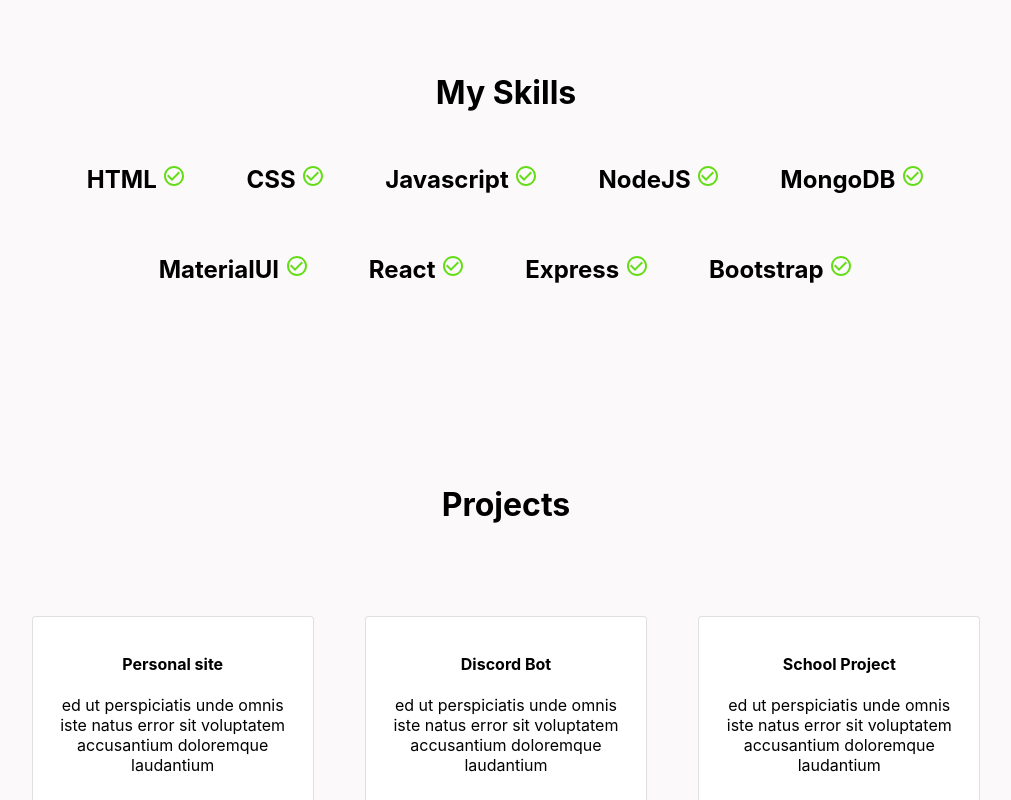
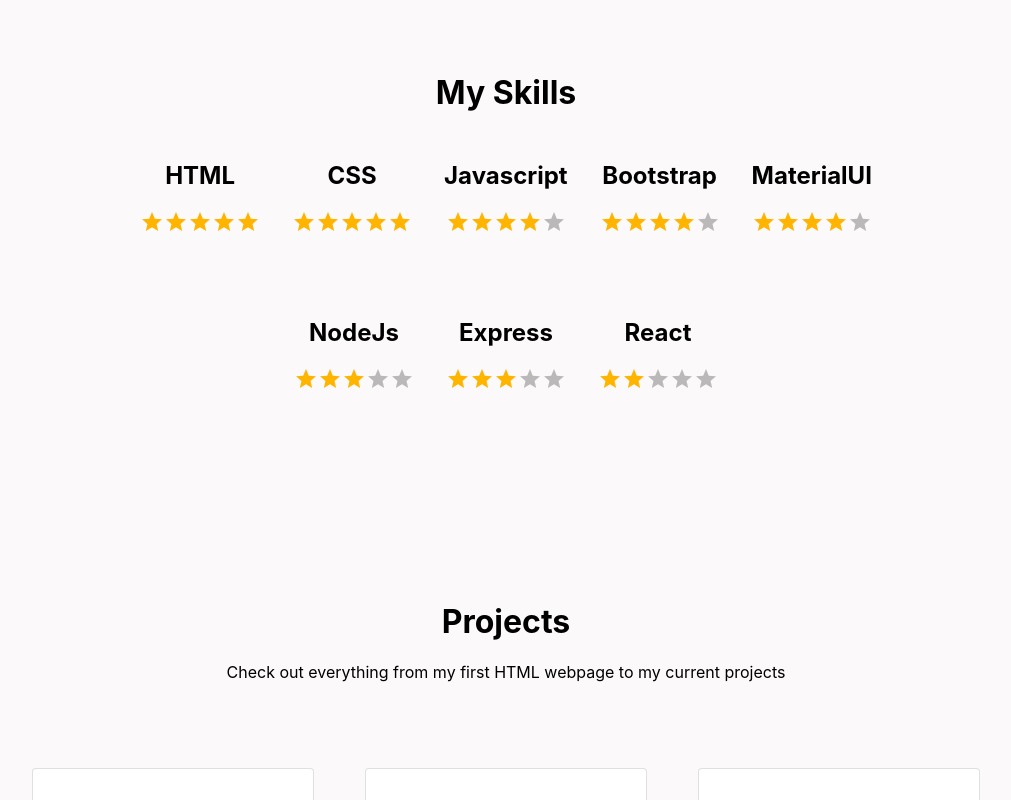
Before and after one commit to TimJSnyder/PersonalSite, a Next.js app: page / in a window 1280 px wide. Shown: the part 760-1560 px from the top of the page, without its empty margins (134-1145 px from the left). Built offline with nearby package versions, Linux system fonts and the light colour scheme.

Commit message:
Added email box on the footer and changed the icons for the skills section

```diff
--- a/Components/Footer.js
+++ b/Components/Footer.js
@@ -1,11 +1,10 @@
 import React from 'react';
 import AppBar from '@material-ui/core/AppBar';
+import GitHubIcon from '@material-ui/icons/GitHub';
+import InstagramIcon from '@material-ui/icons/Instagram';
 import IconButton from '@material-ui/core/IconButton';
-import GitHubIcon from '@material-ui/icons/GitHub';
-import MailOutlineIcon from '@material-ui/icons/MailOutline';
-import InstagramIcon from '@material-ui/icons/Instagram';
 import { useTheme } from '@material-ui/core/styles';
-import CodeIcon from '@material-ui/icons/Code';
+import Mail from './Mail';
 
 export default function Footer() {
   const theme = useTheme();
@@ -13,18 +12,16 @@
 
   return (
     <AppBar position="static">
-      <div className="footer">
-        <IconButton href="">
+      <div className="textCenter">
+        <IconButton href="https://github.com/TimJSnyder" target="_blank">
           <GitHubIcon style={iconStyle} />
         </IconButton>
 
-        <IconButton href="">
+        <IconButton href="" target="_blank">
           <InstagramIcon style={iconStyle} />
         </IconButton>
 
-        <IconButton href="">
-          <MailOutlineIcon style={iconStyle} />
-        </IconButton>
+        <Mail />
       </div>
     </AppBar>
   );
--- /dev/null
+++ b/Components/Mail.js
@@ -0,0 +1,71 @@
+import {
+  TextField,
+  Dialog,
+  DialogActions,
+  DialogContent,
+  DialogTitle,
+  IconButton,
+  Button,
+  useTheme,
+} from '@material-ui/core';
+import MailOutlineIcon from '@material-ui/icons/MailOutline';
+import React from 'react';
+
+export default function Mail() {
+  const theme = useTheme();
+  const iconStyle = { color: theme.palette.secondary.contrastText };
+  const [open, setOpen] = React.useState(false);
+  const handleClickOpen = () => {
+    setOpen(true);
+  };
+
+  const handleClose = () => {
+    setOpen(false);
+  };
+
+  return (
+    <>
+      <IconButton onClick={handleClickOpen}>
+        <MailOutlineIcon style={iconStyle} />
+      </IconButton>
+      <Dialog open={open} onClose={handleClose} className="textCenter">
+        <DialogTitle>Send me an Email</DialogTitle>
+        <DialogContent>
+          <TextField
+            autoFocus
+            margin="dense"
+            label="Your Name"
+          />
+          <TextField
+            autoFocus
+            margin="dense"
+            label="Your Email"
+            fullWidth
+          />
+          <TextField
+            autoFocus
+            margin="dense"
+            label="Subject"
+            fullWidth
+          />
+          <TextField
+            autoFocus
+            margin="dense"
+            label="Message"
+            multiline
+            rows={4}
+            fullWidth
+          />
+        </DialogContent>
+        <DialogActions>
+          <Button onClick={handleClose} color="primary">
+            Cancel
+          </Button>
+          <Button onClick={handleClose} color="primary">
+            Send
+          </Button>
+        </DialogActions>
+      </Dialog>
+    </>
+  );
+}
--- a/Components/Skills.js
+++ b/Components/Skills.js
@@ -1,57 +1,44 @@
 import React from 'react';
-import CheckCircleOutlineIcon from '@material-ui/icons/CheckCircleOutline';
+import Rating from '@material-ui/lab/Rating';
+import Box from '@material-ui/core/Box';
 
 function Skills() {
-  const circleColor = { color: '#64dd17' };
   return (
     <div className="skillsContainer">
       <h1 className="textCenter">My Skills</h1>
-      <div className="skills flexWrap">
-        <h2 className="skillsH2">
-          HTML
-          {' '}
-          <CheckCircleOutlineIcon style={circleColor} />
-        </h2>
-        <h2 className="skillsH2">
-          CSS
-          {' '}
-          <CheckCircleOutlineIcon style={circleColor} />
-        </h2>
-        <h2 className="skillsH2">
-          Javascript
-          {' '}
-          <CheckCircleOutlineIcon style={circleColor} />
-        </h2>
-        <h2 className="skillsH2">
-          NodeJS
-          {' '}
-          <CheckCircleOutlineIcon style={circleColor} />
-        </h2>
-        <h2 className="skillsH2">
-          MongoDB
-          {' '}
-          <CheckCircleOutlineIcon style={circleColor} />
-        </h2>
-        <h2 className="skillsH2">
-          MaterialUI
-          {' '}
-          <CheckCircleOutlineIcon style={circleColor} />
-        </h2>
-        <h2 className="skillsH2">
-          React
-          {' '}
-          <CheckCircleOutlineIcon style={circleColor} />
-        </h2>
-        <h2 className="skillsH2">
-          Express
-          {' '}
-          <CheckCircleOutlineIcon style={circleColor} />
-        </h2>
-        <h2 className="skillsH2">
-          Bootstrap
-          {' '}
-          <CheckCircleOutlineIcon style={circleColor} />
-        </h2>
+      <div className="skills flexWrap textCenter">
+        <Box component="fieldset" mb={3} borderColor="transparent">
+          <h2>HTML</h2>
+          <Rating value={5} readOnly />
+        </Box>
+        <Box component="fieldset" mb={5} borderColor="transparent">
+          <h2>CSS</h2>
+          <Rating value={5} readOnly />
+        </Box>
+        <Box component="fieldset" mb={3} borderColor="transparent">
+          <h2>Javascript</h2>
+          <Rating value={4} readOnly />
+        </Box>
+        <Box component="fieldset" mb={3} borderColor="transparent">
+          <h2>Bootstrap</h2>
+          <Rating value={4} readOnly />
+        </Box>
+        <Box component="fieldset" mb={3} borderColor="transparent">
+          <h2>MaterialUI</h2>
+          <Rating value={4} readOnly />
+        </Box>
+        <Box component="fieldset" mb={3} borderColor="transparent">
+          <h2>NodeJs</h2>
+          <Rating value={3} readOnly />
+        </Box>
+        <Box component="fieldset" mb={3} borderColor="transparent">
+          <h2>Express</h2>
+          <Rating value={3} readOnly />
+        </Box>
+        <Box component="fieldset" mb={3} borderColor="transparent">
+          <h2>React</h2>
+          <Rating value={2} readOnly />
+        </Box>
       </div>
     </div>
   );
--- a/Components/projects/Projects.js
+++ b/Components/projects/Projects.js
@@ -6,6 +6,7 @@
   return (
     <>
       <h1 className="textCenter">Projects</h1>
+      <p className="textCenter">Check out everything from my first HTML webpage to my current projects</p>
       <div className="flexWrap">
         {list.map((listItem) => (
           <Card
--- a/package.json
+++ b/package.json
@@ -11,6 +11,7 @@
   "dependencies": {
     "@material-ui/core": "^4.11.0",
     "@material-ui/icons": "^4.9.1",
+    "@material-ui/lab": "^4.0.0-alpha.56",
     "fontsource-roboto": "^3.0.3",
     "lodash.clonedeep": "^4.5.0",
     "next": "9.5.5",
--- a/pages/_app.js
+++ b/pages/_app.js
@@ -9,7 +9,6 @@
 import '../styles/appbar.css';
 import '../styles/card.css';
 import '../styles/effectShine.css';
-import '../styles/footer.css';
 import '../styles/globals.css';
 import '../styles/layout.css';
 import '../styles/skills.css';
--- a/styles/footer.css
+++ /dev/null
@@ -1,9 +0,0 @@
-.footer {
-  text-align: center;
-}
-.footerIcon {
-  margin: 0 10px;
-}
-.copyright {
-  font-size: small;
-}
--- a/styles/globals.css
+++ b/styles/globals.css
@@ -16,3 +16,6 @@
 * {
   box-sizing: border-box;
 }
+.copyright {
+  font-size: small;
+}
--- a/styles/skills.css
+++ b/styles/skills.css
@@ -2,8 +2,5 @@
   justify-content: center;
 }
 .skillsContainer {
-  padding: 100px 10px 150px;
+  padding: 100px 100px 150px;
 }
-.skillsH2 {
-  margin: 30px;
-}
```
Also changed, not shown: 1 other file (tests, documents, lock files or other folders).
